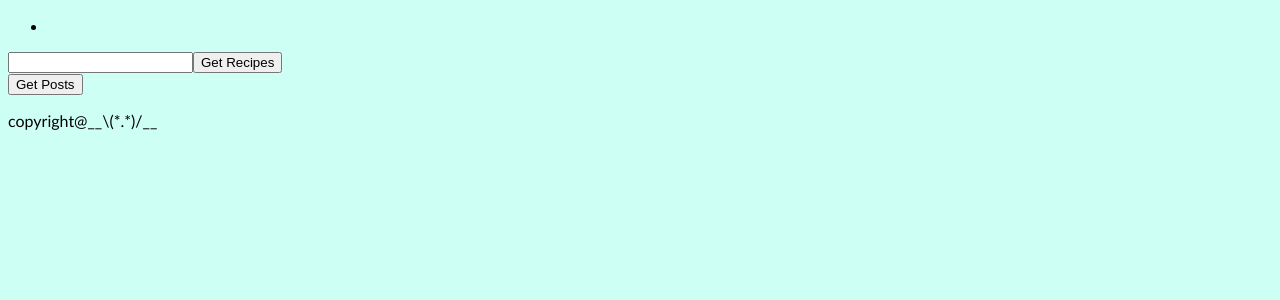
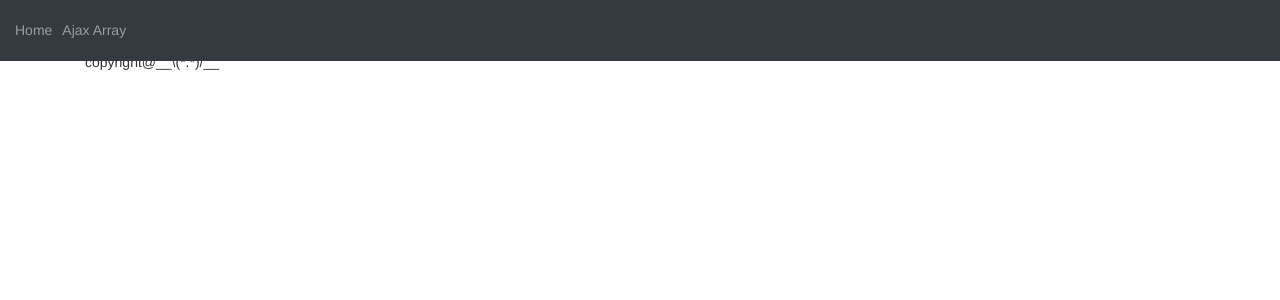
Before and after one commit to sreynolds9/iwd-ajax-api, a PHP site: page / in a window 1280 px wide. Shown: the top 300 px of the page. Run offline with PHP 8.4, Linux system fonts and the light colour scheme.

Commit message:
added new files to simple ajax

```diff
--- a/project/includes/footer.php
+++ b/project/includes/footer.php
@@ -3,5 +3,15 @@
 </footer>
 <script src="https://code.jquery.com/jquery-3.5.1.min.js"></script>
 <script src="js/index.js"></script>
+
+<!-- CSS only -->
+<link rel="stylesheet" href="https://stackpath.bootstrapcdn.com/bootstrap/4.5.0/css/bootstrap.min.css" integrity="sha384-9aIt2nRpC12Uk9gS9baDl411NQApFmC26EwAOH8WgZl5MYYxFfc+NcPb1dKGj7Sk" crossorigin="anonymous">
+
+
+<link rel="stylesheet" href="https://maxcdn.bootstrapcdn.com/bootstrap/3.4.1/css/bootstrap.min.css">
+<script src="https://ajax.googleapis.com/ajax/libs/jquery/3.5.1/jquery.min.js"></script>
+<script src="https://maxcdn.bootstrapcdn.com/bootstrap/3.4.1/js/bootstrap.min.js"></script>
+
+</div>
 </body>
 </html>
--- a/project/includes/header.php
+++ b/project/includes/header.php
@@ -17,11 +17,16 @@ session_start();
 </head>
 
 <body>
-	<header>
-		<nav>
-			<ul>
-				<li><a href="#"></a>
-				</li>
-			</ul>
-		</nav>
-	</header>
+<div class="container">
+        <nav class="navbar navbar-dark bg-dark navbar-expand-lg navbar-fixed-top">
+            <div class="collapse navbar-collapse" id="navbarSupportedContent">
+                <ul class="navbar-nav mr-auto">
+                    <li class="nav-item">
+                        <a class="nav-link" href="index.php">Home</a>
+                    </li>
+                    <li class="nav-item">
+                        <a class="nav-link" href="simple-ajax.php">Ajax Array</a>
+                    </li>
+                </ul>
+            </div>
+        </nav>
```
Also changed, not shown: project/simple-ajax.php (added, +13 -0 lines), project/js/ajax.js (added).
